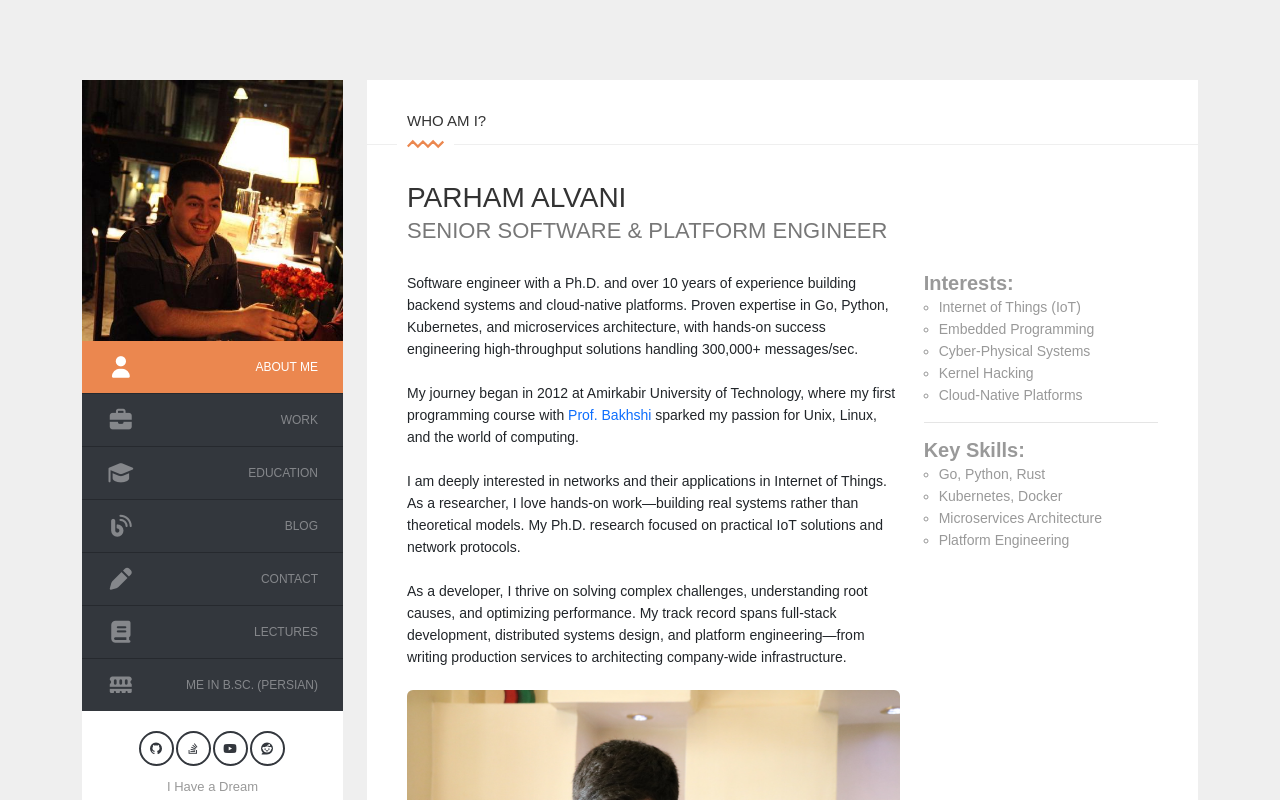
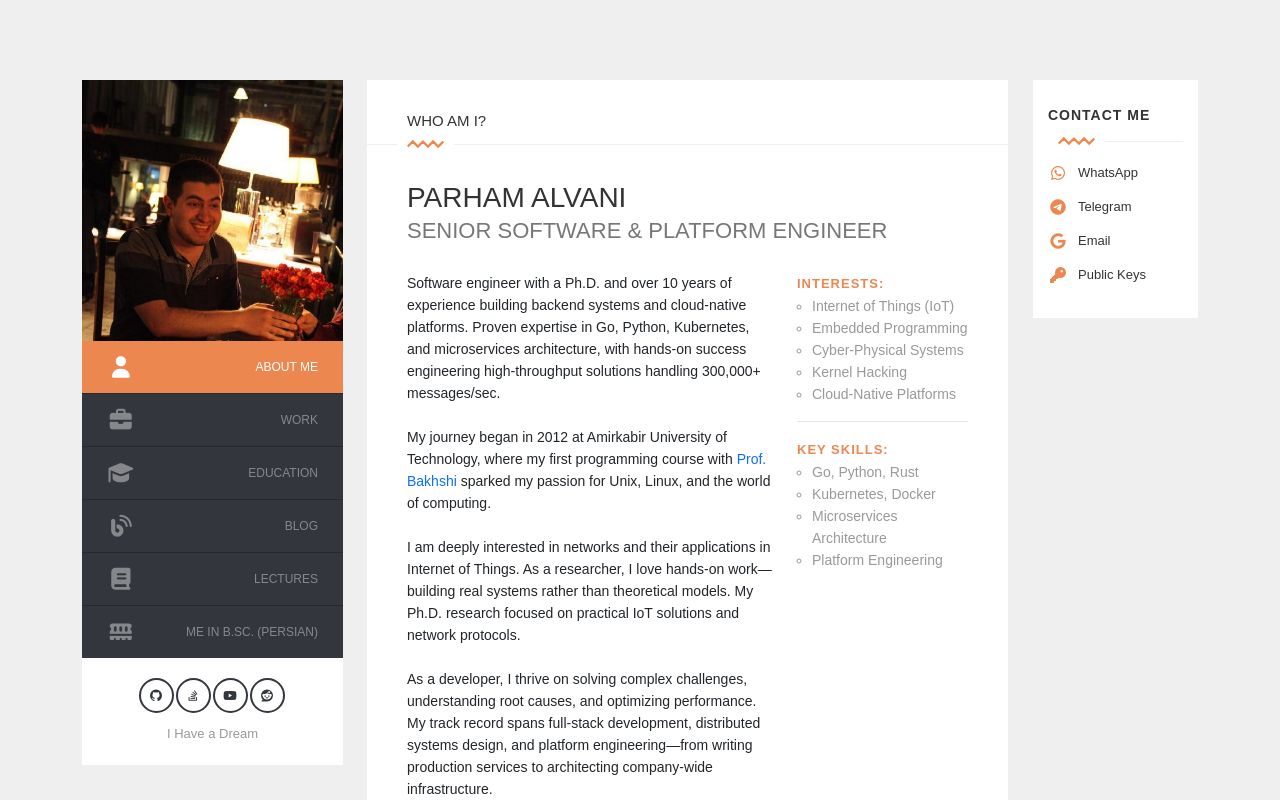
Before and after one commit to 1995parham/1995parham.github.io, a Next.js app: page / in a window 1280 px wide. Shown: the top 800 px of the page. Built offline with nearby package versions, Linux system fonts and the light colour scheme; no server answers.

Commit message:
fix: resolve issues in structure and contact information

```diff
--- a/pages/_app.tsx
+++ b/pages/_app.tsx
@@ -110,16 +110,6 @@ function MainApp({ Component, pageProps }: AppProps) {
                       </li>
                       <li className="nav-item">
                         <Link
-                          href="/contact"
-                          className={clsx("nav-link", {
-                            active: router.pathname === "/contact",
-                          })}
-                        >
-                          <i className="fas fa-pen"></i>Contact
-                        </Link>
-                      </li>
-                      <li className="nav-item">
-                        <Link
                           href="/lecture"
                           className={clsx("nav-link", {
                             active: router.pathname === "/lecture",
@@ -188,8 +178,61 @@ function MainApp({ Component, pageProps }: AppProps) {
                 </div>
               </header>
             </div>
-            <div className="col-md-9 right-content">
+            <div className="col-md-7 right-content">
               <Component {...pageProps} />
+            </div>
+            <div className="col-md-2">
+              <aside className="contact-sidebar sticky-top pt-4">
+                <div className="sidebar-title">
+                  <h5>Contact Me</h5>
+                  <div className="divider">
+                    <div data-svg-drawing="yes" className="zigzag large clearfix">
+                      <svg
+                        xmlSpace="preserve"
+                        viewBox="0 0 69.172 14.975"
+                        width="37"
+                        height="28"
+                        y="0px"
+                        x="0px"
+                        xmlnsXlink="http://www.w3.org/1999/xlink"
+                        xmlns="http://www.w3.org/2000/svg"
+                        version="1.1"
+                      >
+                        <path
+                          d="M1.357,12.26 10.807,2.81 20.328,12.332 29.781,2.879 39.223,12.321 48.754,2.79 58.286,12.321 67.815,2.793"
+                          style={{ strokeDasharray: "93.9851, 93.9851", strokeDashoffset: 0 }}
+                        ></path>
+                      </svg>
+                    </div>
+                  </div>
+                </div>
+                <ul className="contact-list">
+                  <li>
+                    <a href="https://wa.me/989390909540" target="_blank" rel="noopener">
+                      <i className="fab fa-whatsapp"></i>
+                      <span>WhatsApp</span>
+                    </a>
+                  </li>
+                  <li>
+                    <a href="https://t.me/parham_alvani" target="_blank" rel="noopener">
+                      <i className="fab fa-telegram"></i>
+                      <span>Telegram</span>
+                    </a>
+                  </li>
+                  <li>
+                    <a href="mailto:parham.alvani@gmail.com">
+                      <i className="fab fa-google"></i>
+                      <span>Email</span>
+                    </a>
+                  </li>
+                  <li>
+                    <a href="https://github.com/1995parham.keys" target="_blank" rel="noopener">
+                      <i className="fas fa-key"></i>
+                      <span>Public Keys</span>
+                    </a>
+                  </li>
+                </ul>
+              </aside>
             </div>
           </div>
         </div>
--- a/styles/main.css
+++ b/styles/main.css
@@ -1583,3 +1583,86 @@ span.meta-date {
 }
 
 /* -------------------- End media queries -------------------- */
+
+/* -------------------- About Page -------------------- */
+.about .col-md-4 b.fw-bold {
+  color: #eb874f;
+  font-size: 13px !important;
+  text-transform: uppercase;
+  letter-spacing: 1px;
+}
+
+/* -------------------- Experience Page -------------------- */
+.experience .text-body h4 {
+  color: #eb874f;
+}
+
+/* -------------------- Contact Sidebar -------------------- */
+.contact-sidebar {
+  background: #ffffff;
+  padding: 20px 15px;
+  border-left: 1px solid #efefef;
+}
+
+.contact-sidebar .sidebar-title {
+  border-bottom: 1px solid #efefef;
+  padding-bottom: 10px;
+  margin-bottom: 20px;
+  position: relative;
+}
+
+.contact-sidebar .sidebar-title h5 {
+  font-size: 14px;
+  font-weight: 600;
+  text-transform: uppercase;
+  letter-spacing: 1px;
+  margin-bottom: 5px;
+}
+
+.contact-sidebar .sidebar-title .divider {
+  position: absolute;
+  bottom: -14px;
+  left: 0;
+}
+
+.contact-sidebar .contact-list {
+  list-style: none;
+  padding: 0;
+  margin: 0;
+}
+
+.contact-sidebar .contact-list li {
+  margin-bottom: 12px;
+}
+
+.contact-sidebar .contact-list li a {
+  display: flex;
+  align-items: center;
+  color: #333;
+  text-decoration: none;
+  font-size: 13px;
+  transition: color 0.3s ease;
+}
+
+.contact-sidebar .contact-list li a:hover {
+  color: #eb874f;
+}
+
+.contact-sidebar .contact-list li a i {
+  width: 20px;
+  margin-right: 10px;
+  color: #eb874f;
+  font-size: 16px;
+}
+
+.contact-sidebar .contact-list li a span {
+  flex: 1;
+}
+
+@media (max-width: 991px) {
+  .contact-sidebar {
+    margin-top: 30px;
+    border-left: none;
+    border-top: 1px solid #efefef;
+  }
+}
```
Also changed, not shown: pages/contact.tsx (deleted, +0 -63 lines), pages/experience.tsx (+4 -10 lines), next-env.d.ts.
